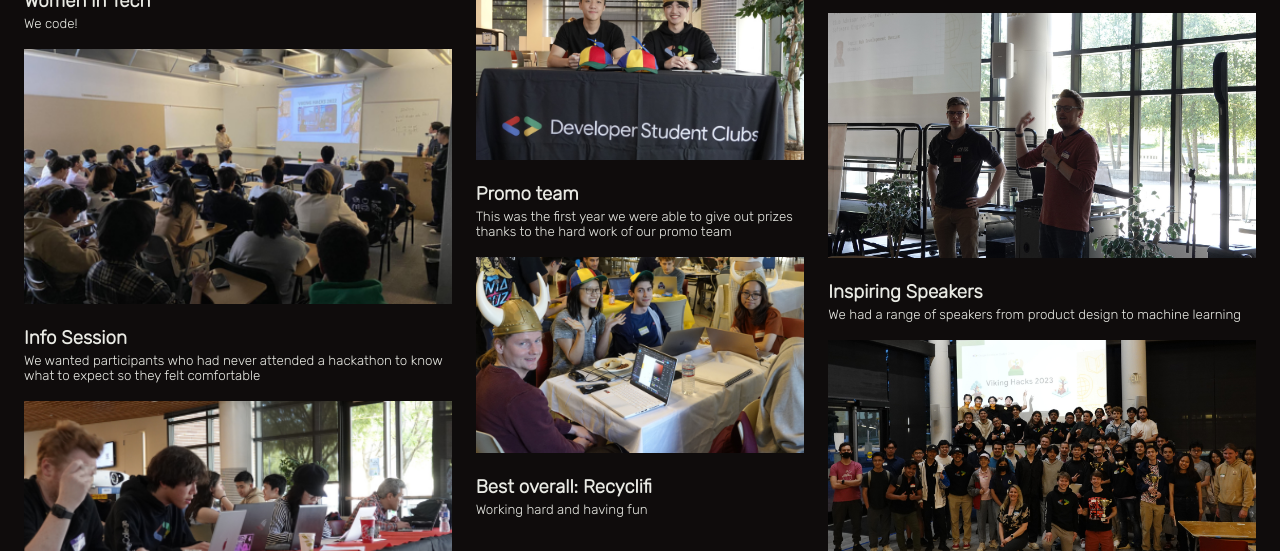
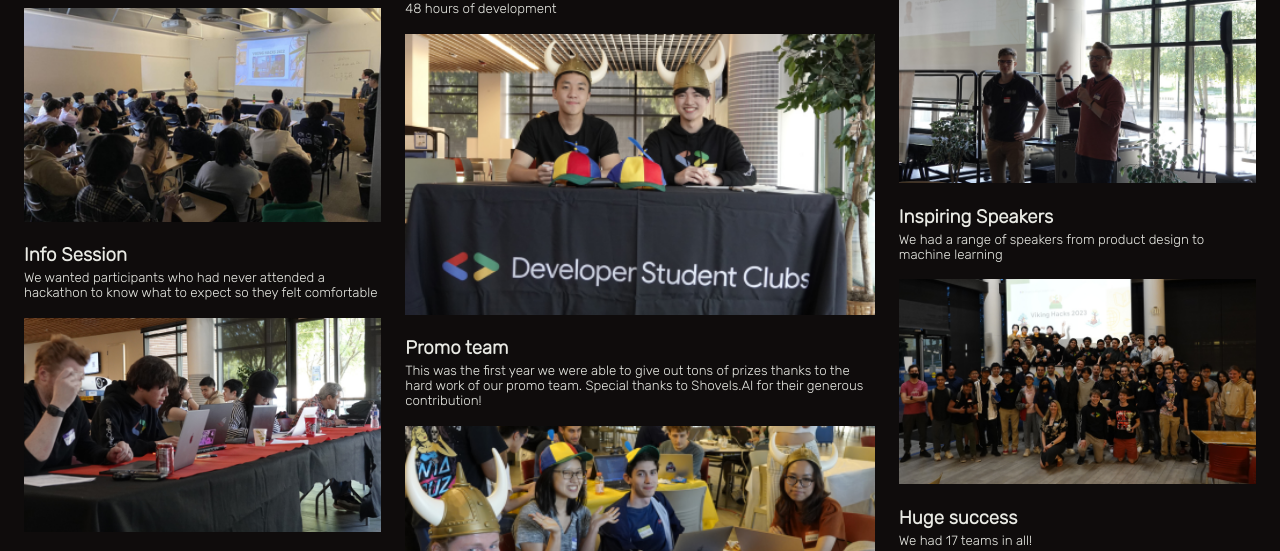
Before and after one commit to christinamullen/Lab6, a plain HTML site: page index.html in a window 1280 px wide. Shown: the part 495-1046 px from the top of the page. Drawn offline with Linux system fonts and the light colour scheme.

Commit message:
copy edit

```diff
--- a/index.html
+++ b/index.html
@@ -67,8 +67,9 @@
                 <div>
                     <img class="pinkhover" src="./imgs/vh6.png" alt="promo team">
                     <h3>Promo team</h3>
-                    <h4>This was the first year we were able to give out prizes thanks to the hard work of our promo
-                        team
+                    <h4>This was the first year we were able to give out tons of prizes thanks to the hard work of our
+                        promo
+                        team. Special thanks to Shovels.AI for their generous contribution!
                     </h4>
                 </div>
                 <div>
```
